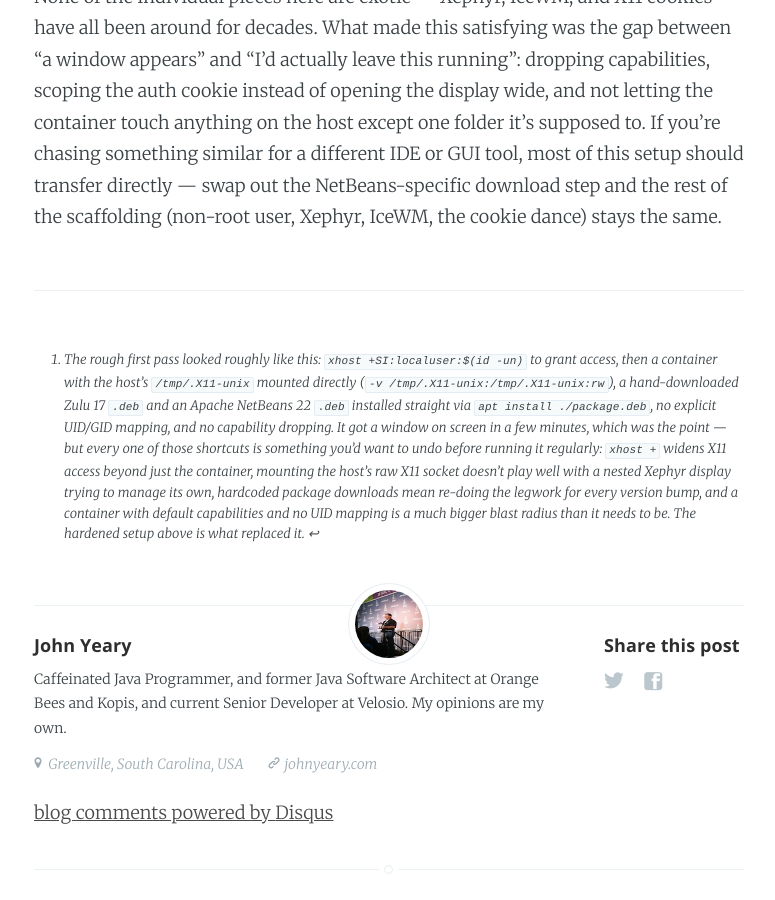
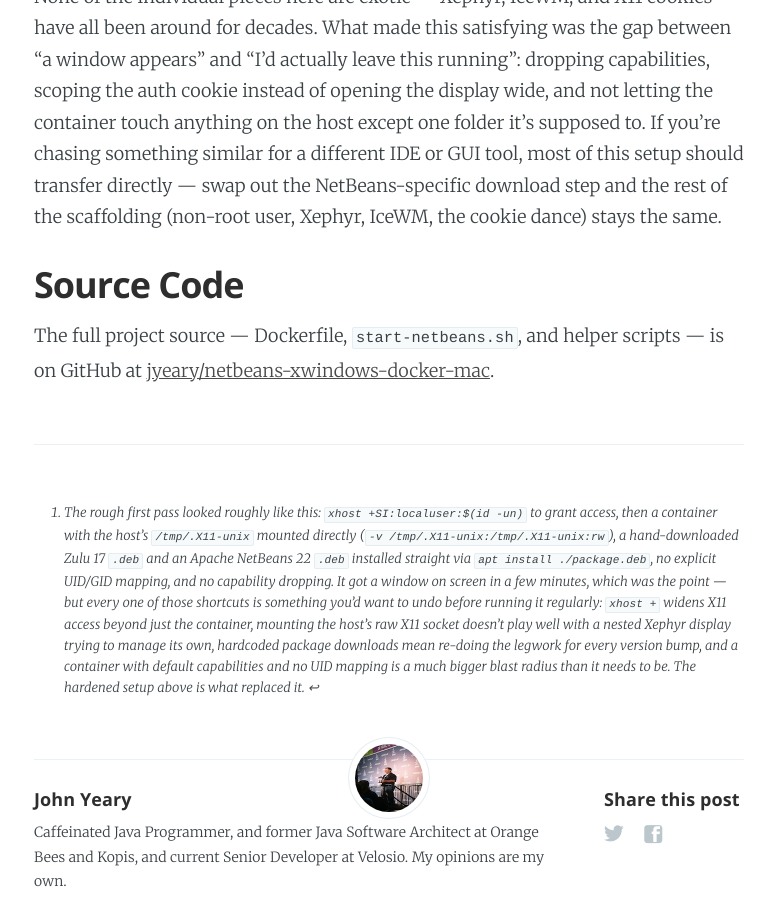
Before and after one commit to jyeary/jyeary.github.io, a Jekyll site: the page built from _posts/2026-08-28-netbeans-docker-xquartz-macos.md, in a window 1280 px wide and 900 px high, scrolled down 12838 px. Shown: the whole window, without its empty margins (251-1026 px from the left). Built offline with Jekyll 4.4.1, drawn with Linux system fonts in a browser that asks for light colours; comment, search, counter and statistics services are not loaded.

Commit message:
Add GitHub link to source code in NetBeans Docker post

```diff
--- a/_posts/2026-08-28-netbeans-docker-xquartz-macos.md
+++ b/_posts/2026-08-28-netbeans-docker-xquartz-macos.md
@@ -274,6 +274,10 @@
 
 None of the individual pieces here are exotic — Xephyr, IceWM, and X11 cookies have all been around for decades. What made this satisfying was the gap between "a window appears" and "I'd actually leave this running": dropping capabilities, scoping the auth cookie instead of opening the display wide, and not letting the container touch anything on the host except one folder it's supposed to. If you're chasing something similar for a different IDE or GUI tool, most of this setup should transfer directly — swap out the NetBeans-specific download step and the rest of the scaffolding (non-root user, Xephyr, IceWM, the cookie dance) stays the same.
 
+## Source Code
+
+The full project source — Dockerfile, `start-netbeans.sh`, and helper scripts — is on GitHub at [jyeary/netbeans-xwindows-docker-mac](https://github.com/jyeary/netbeans-xwindows-docker-mac).
+
 ---
 
 [^quick-version]: The rough first pass looked roughly like this: `xhost +SI:localuser:$(id -un)` to grant access, then a container with the host's `/tmp/.X11-unix` mounted directly (`-v /tmp/.X11-unix:/tmp/.X11-unix:rw`), a hand-downloaded Zulu 17 `.deb` and an Apache NetBeans 22 `.deb` installed straight via `apt install ./package.deb`, no explicit UID/GID mapping, and no capability dropping. It got a window on screen in a few minutes, which was the point — but every one of those shortcuts is something you'd want to undo before running it regularly: `xhost +` widens X11 access beyond just the container, mounting the host's raw X11 socket doesn't play well with a nested Xephyr display trying to manage its own, hardcoded package downloads mean re-doing the legwork for every version bump, and a container with default capabilities and no UID mapping is a much bigger blast radius than it needs to be. The hardened setup above is what replaced it.
```
